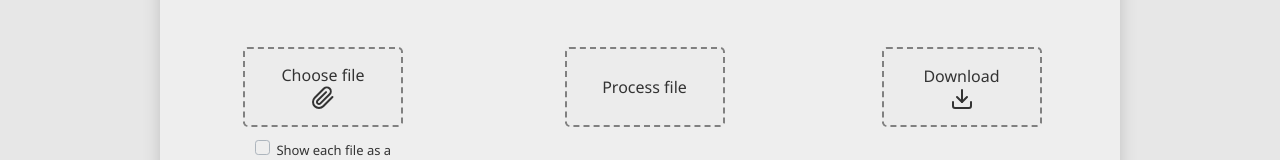
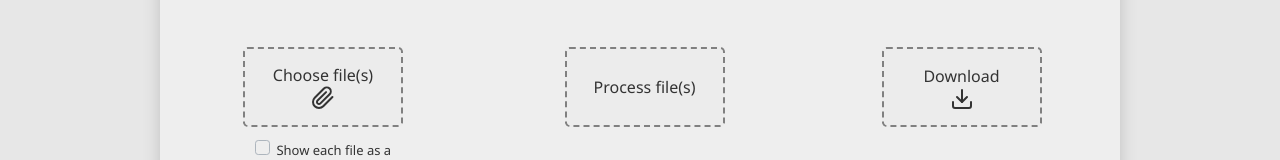
Before and after one commit to vlrsmlkv/pu-2, a React (Create React App) app: page / in a window 1280 px wide. Shown: the part 146-306 px from the top of the page. Built offline with nearby package versions, Linux system fonts and the light colour scheme.

Commit message:
refactor: code refactor

```diff
--- a/src/App.jsx
+++ b/src/App.jsx
@@ -6,7 +6,7 @@ import NavBar from "./components/NavBar";
 import { BrowserRouter as Router, Route, Redirect, Switch } from "react-router-dom";
 
 const App = () => (
-  <div className="root-page">
+
     <Router basename="pu-2">
         <NavBar/>
         <div className="App">
@@ -23,7 +23,6 @@ const App = () => (
           </Switch>
         </div>
     </Router>
-  </div>
 
 );
 
--- a/src/components/FileField.jsx
+++ b/src/components/FileField.jsx
@@ -36,7 +36,7 @@ const FileField = ({onChange}) => {
       ? `Выбрано файлов: ${filesNumber}`
       : (filesNumber === 1)
         ? `${filesNameList}`
-        : <>Choose file <Paperclip/></>
+        : <>Choose file(s) <Paperclip/></>
     }
   </span>
 
--- a/src/index.css
+++ b/src/index.css
@@ -90,7 +90,7 @@ ul.unordered li {
   color: #333;
 }
 
-.root-page {
+#root {
   background-color: rgb(231, 231, 231);
   min-height: 100vh;
 }
--- a/src/pages/Main.jsx
+++ b/src/pages/Main.jsx
@@ -33,7 +33,7 @@ const Main = () => {
         <button
           disabled={!fileData}
           onClick={() => setProcessedData(getProcessedData(fileData))}>
-          <span>Process file</span>
+          <span>Process file(s)</span>
         </button>
         <PreviewProcessedData data={processedData}/>
       </div>
```
Also changed, not shown: src/components/NavBar.jsx (+5 -3 lines).
